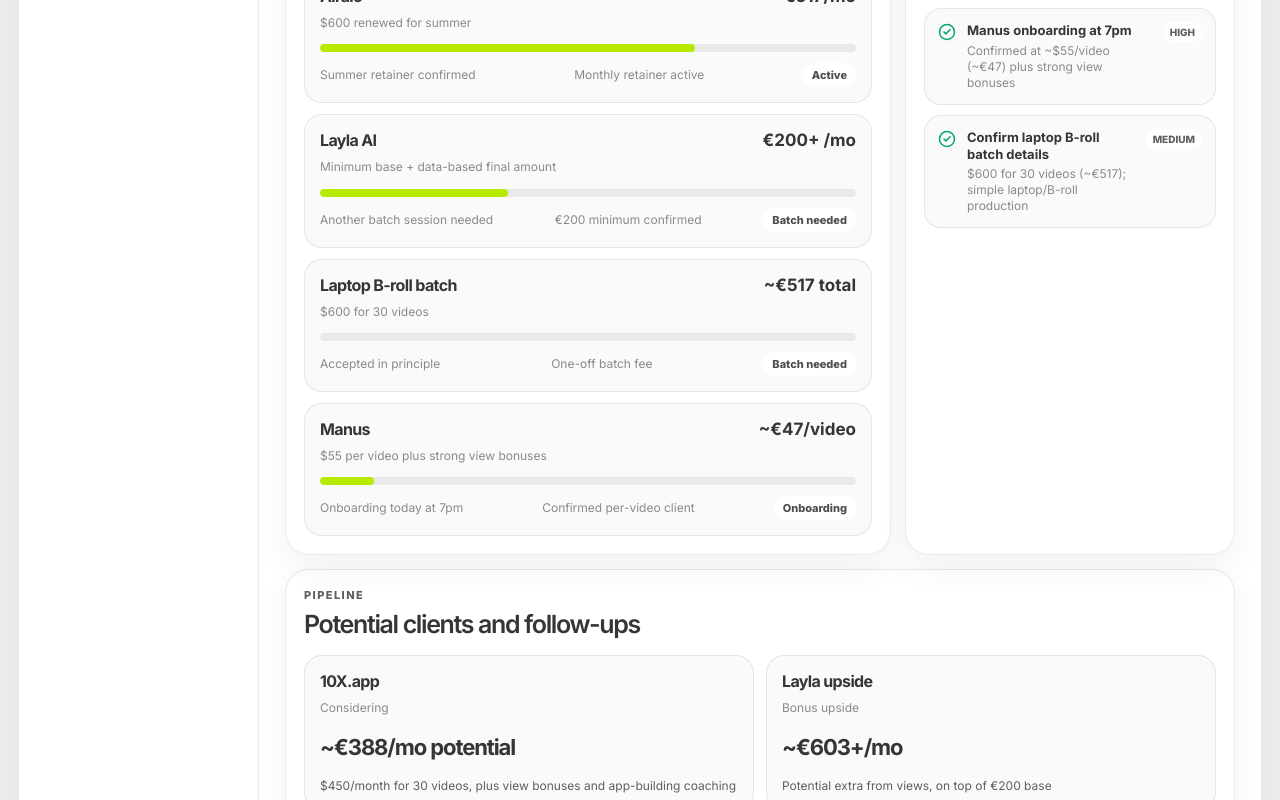
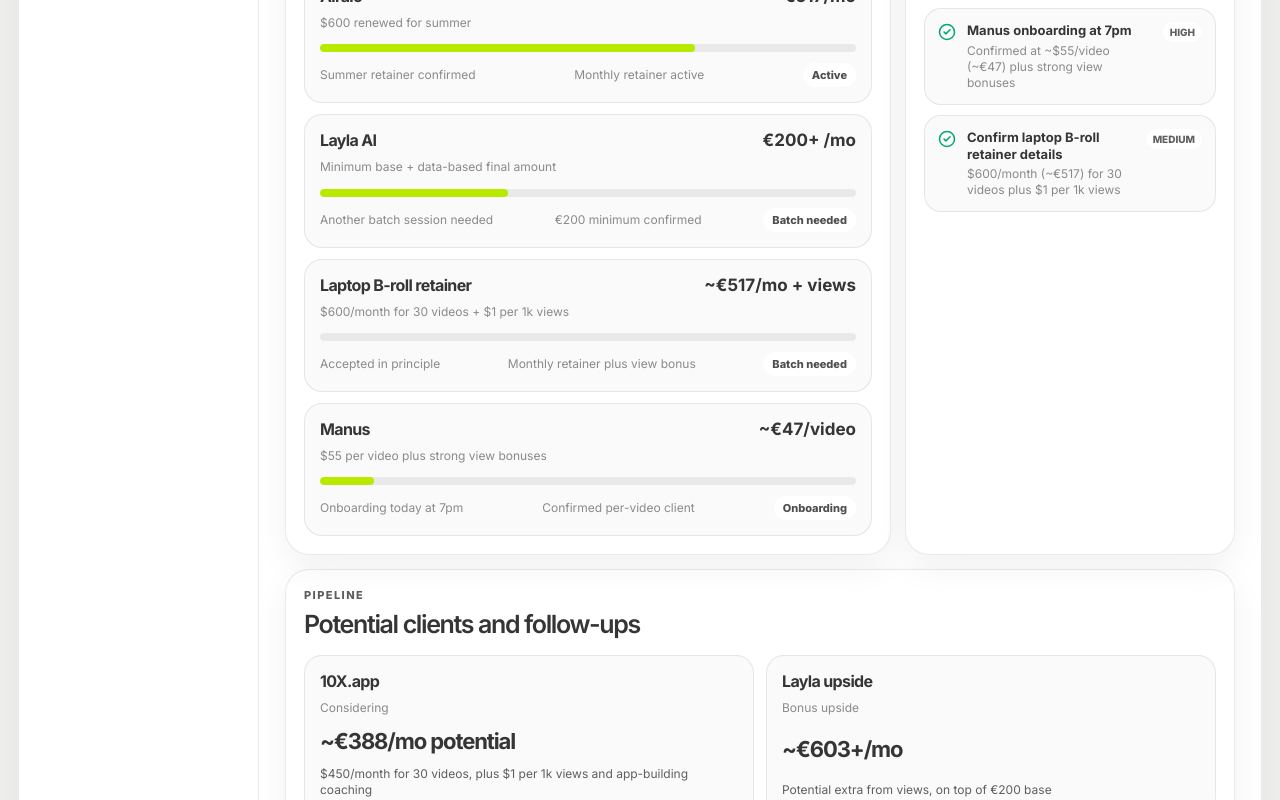
Before and after one commit to EdCorner1/Edcornersite, a Next.js app: page /ops in a window 1280 px wide. Shown: the part 1300-2100 px from the top of the page. Built offline with nearby package versions, Linux system fonts and the light colour scheme.

Commit message:
Classify B-roll offer as monthly retainer

```diff
--- a/src/data/ops.ts
+++ b/src/data/ops.ts
@@ -126,12 +126,12 @@ export const clients: OpsClient[] = [
     status: "Batch needed",
   },
   {
-    name: "Laptop B-roll batch",
-    value: "~€517 total",
-    cycle: "$600 for 30 videos",
+    name: "Laptop B-roll retainer",
+    value: "~€517/mo + views",
+    cycle: "$600/month for 30 videos + $1 per 1k views",
     progress: 0,
     delivered: "Accepted in principle",
-    payment: "One-off batch fee",
+    payment: "Monthly retainer plus view bonus",
     status: "Batch needed",
   },
   {
@@ -149,7 +149,7 @@ export const pipeline: PipelineItem[] = [
   {
     name: "10X.app",
     value: "~€388/mo potential",
-    note: "$450/month for 30 videos, plus view bonuses and app-building coaching",
+    note: "$450/month for 30 videos, plus $1 per 1k views and app-building coaching",
     status: "Considering",
   },
   {
@@ -188,8 +188,8 @@ export const actions: OpsAction[] = [
     priority: "High",
   },
   {
-    label: "Confirm laptop B-roll batch details",
-    meta: "$600 for 30 videos (~€517); simple laptop/B-roll production",
+    label: "Confirm laptop B-roll retainer details",
+    meta: "$600/month (~€517) for 30 videos plus $1 per 1k views",
     priority: "Medium",
   },
 ];
@@ -274,13 +274,13 @@ export const revenueLedger: RevenueLedgerItem[] = [
     note: "Final amount depends on month-end data",
   },
   {
-    id: "2026-06-laptop-broll-batch",
+    id: "2026-06-laptop-broll-retainer",
     month: "June 2026",
-    client: "Laptop B-roll batch",
-    type: "Project",
+    client: "Laptop B-roll retainer",
+    type: "Retainer",
     expectedEur: 517,
     actualEur: null,
-    original: "$600 for 30 videos",
+    original: "$600/month for 30 videos + $1 per 1k views",
     due: "TBC",
     status: "Expected",
     note: "Simple laptop/B-roll production; accepted in principle",
@@ -319,7 +319,7 @@ export const revenueLedger: RevenueLedgerItem[] = [
     original: "$450/month for 30 videos",
     due: "Decision pending",
     status: "Pipeline",
-    note: "Includes view bonuses and app-building/scaling coaching",
+    note: "Includes $1 per 1k views and app-building/scaling coaching",
   },
   {
     id: "2026-06-limba",
@@ -371,9 +371,9 @@ export const financeActions: FinanceAction[] = [
     due: "Today 7pm",
   },
   {
-    label: "Confirm laptop B-roll batch terms",
-    client: "Laptop B-roll batch",
-    impact: "~€517 expected",
+    label: "Confirm laptop B-roll retainer terms",
+    client: "Laptop B-roll retainer",
+    impact: "~€517/month plus views",
     due: "TBC",
   },
 ];
@@ -437,7 +437,7 @@ export const workload = {
   attentionCount: 2,
   attentionText: "Clawbite + Detris meeting, Layla AI batch",
   retainerCount: clients.length,
-  retainerText: "Pingo AI, Airalo, Layla AI, Clawbite + Detris, Manus, laptop B-roll batch",
+  retainerText: "Pingo AI, Airalo, Layla AI, Clawbite + Detris, Manus, laptop B-roll retainer",
   pipelineCount: pipeline.length,
   pipelineText: "10X.app, Layla bonus upside, Limba unsigned",
 };
```
